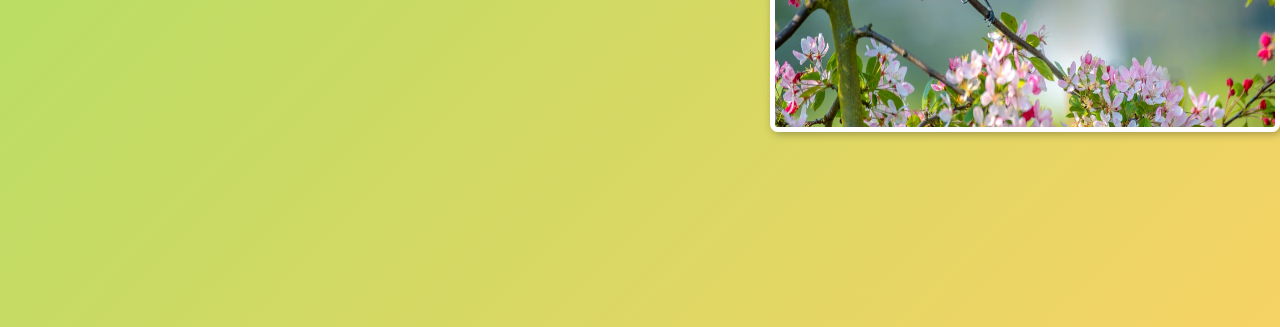
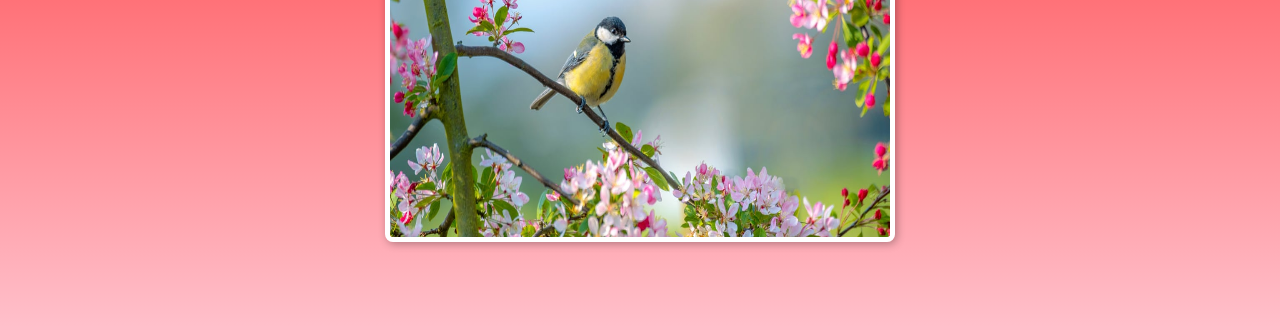
Before and after one commit to fredyrabanales-sketch/Springquote-, a plain HTML site: page index.html in a window 1280 px wide. Shown: the part 473-800 px from the top of the page. Drawn offline with Linux system fonts and the light colour scheme.

Commit message:
done no bonus

```diff
--- a/style.css
+++ b/style.css
@@ -1,17 +1,15 @@
 body {
-    background: linear-gradient(135deg, #a8e063, #f6d365);
-    height: 100vh;
     margin: 0;
+    font-family: 'Playfair Display', serif;
+    background: linear-gradient(to bottom, red, pink);
     display: flex;
+    flex-direction: column;
     justify-content: center;
     align-items: center;
+    height: 100vh;
+    text-align: center;
 }
 
-body {
-  display: flex;
-  justify-content: center;
-  margin: 0;
-}
 .main-container {
   width: 100%;
   max-width: 1200px;
```
